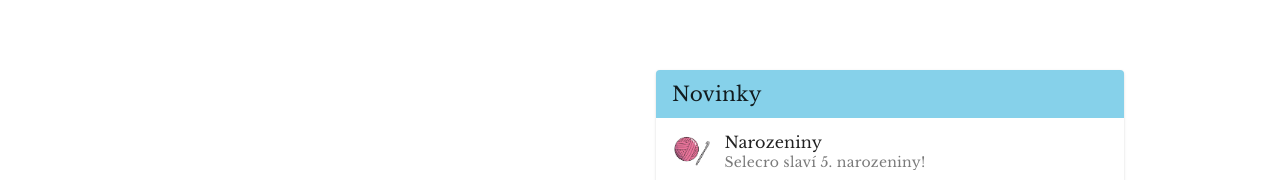
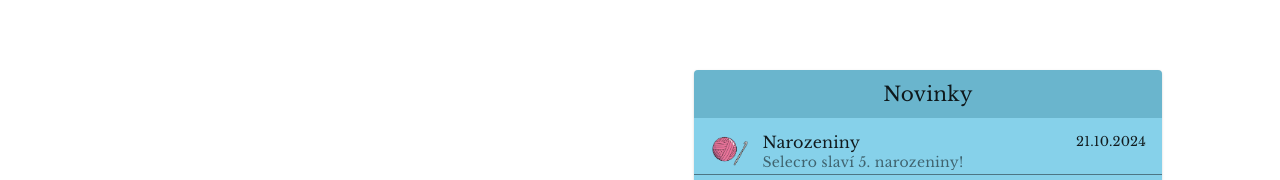
Before and after one commit to Selecro/Selecro-webovky, a Vue app: page / in a window 1280 px wide. Shown: the part 768-948 px from the top of the page. Built offline with nearby package versions, Linux system fonts and the light colour scheme.

Commit message:
News done

```diff
--- a/src/assets/base.css
+++ b/src/assets/base.css
@@ -1,12 +1,12 @@
 /* color palette from <https://github.com/vuejs/theme> */
 :root {
   /* paleta */
-  --primary-light-color: #86D1EA;
-  --primary-hover-light-color: #6AB5CD;
+  --primary-light-color: #6AB5CD;
+  --primary-hover-light-color: #86D1EA;
 
 
-  --primary-dark-color: #6AB5CD;
-  --primary-hover-dark-color: #86D1EA;
+  --primary-dark-color: #86D1EA;
+  --primary-hover-dark-color: #6AB5CD;
 
   --color-dark-mode-text: #ffffff;
   --color-light-mode-text: #181818;
--- a/src/pages/Homepage/Components/NewsBar.vue
+++ b/src/pages/Homepage/Components/NewsBar.vue
@@ -7,93 +7,104 @@ const reports = [
     icon: 'mdi-email-outline',
     category: 'Selecro',
     description: 'Selecro slaví 5. narozeniny!',
+    date: "21.10.2024",
   },
   {
     title: 'Nový barevný režim',
     icon: 'mdi-account-outline',
     category: 'System',
     description: 'Je možné změnit barvu na červenou.',
+    date: "21.10.2024",
   },
   {
     title: 'Nový příspěvek',
     icon: 'mdi-cog-outline',
     category: 'Personal',
     description: 'Je možné změnit barvu na červenou.',
+    date: "21.10.2024",
   },
   {
     title: 'Selecro slevy',
     icon: 'mdi-bell-outline',
     category: 'Selecro',
     description: 'Je možné změnit barvu na červenou.',
+    date: "21.10.2024",
   },
   {
     title: '1 rok s námi',
     icon: 'mdi-email-outline',
     category: 'Selecro',
     description: 'Je možné změnit barvu na červenou.',
+    date: "21.10.2024",
   },
   {
     title: 'Nový návod',
     icon: 'mdi-account-outline',
     category: 'System',
     description: 'Je možné změnit barvu na červenou.',
+    date: "21.10.2024",
   },
   {
     title: 'Dochází mi nápady',
     icon: 'mdi-cog-outline',
     category: 'System',
     description: 'Je možné změnit barvu na červenou.',
+    date: "21.10.2024",
   },
   {
     title: 'Alert Report',
     icon: 'mdi-bell-outline',
     category: 'System',
     description: 'Je možné změnit barvu na červenou.',
+    date: "21.10.2024",
   },
   {
     title: 'Email Report',
     icon: 'mdi-email-outline',
     category: 'System',
     description: 'Je možné změnit barvu na červenou.',
+    date: "21.10.2024",
   },
   {
     title: 'User Report',
     icon: 'mdi-account-outline',
     category: 'System',
     description: 'Je možné změnit barvu na červenou.',
+    date: "21.10.2024",
   },
   {
     title: 'System Report',
     icon: 'mdi-cog-outline',
     category: 'System',
     description: 'Je možné změnit barvu na červenou.',
+    date: "21.10.2024",
   },
   {
     title: 'Alert Report',
     icon: 'mdi-bell-outline',
     category: 'Personal',
     description: 'Je možné změnit barvu na červenou.',
+    date: "21.10.2024",
   },
 ]
 </script>
 
 <template>
-  <v-app>
-    <v-main>
   <v-container
     min-width="500px">
     <v-card
       color="var(--primary-color)"
       min-width="100%">
-          <v-card-title> Novinky </v-card-title>
+      <v-card-title class="text-center">Novinky</v-card-title>
+      <div class="scroll">
         <v-list
           density="compact"
-            color="var(--primary-color)"
+          style="background-color: var(--primary-hover-color);"
         >
-            <div class="scroll">
-              <v-list-item
+          <template
              v-for="(r, i) in reports"
              :key="i">
+          <v-list-item >
             <template #prepend>
               <img v-if="r.category === 'Selecro'" src="/public/logo-without-bg.png" class="icon-on-the-card"/>
 
@@ -101,15 +112,24 @@ const reports = [
 
               <Icon v-else icon="mdi:account-outline" class="icon-on-the-card"/>
             </template>
-                <v-list-item-title>{{ r.title }}</v-list-item-title>
+            <v-list-item-title>
+              <div class="item-title">
+                <div>
+                  {{ r.title }}
+                </div>
+                <div>
+                  {{ r.date }}
+                </div>
+              </div>
+            </v-list-item-title>
             <v-list-item-subtitle>{{ r.description }}</v-list-item-subtitle>
           </v-list-item>
+          <v-divider class="border-opacity-50"/>
+          </template>
+        </v-list>
       </div>
-          </v-list>
     </v-card>
   </v-container>
-    </v-main>
-  </v-app>
 </template>
 
 <style scoped>
@@ -124,4 +144,14 @@ const reports = [
   width: 2.5em;
   height: 2.5em;
 }
+
+.item-title {
+  display: flex;
+  justify-content: space-between;
+  align-items: center;
+}
+
+.item-title div:last-child {
+  font-size: small;
+}
 </style>
```
Lines whose indentation alone changed are shown as unchanged.
